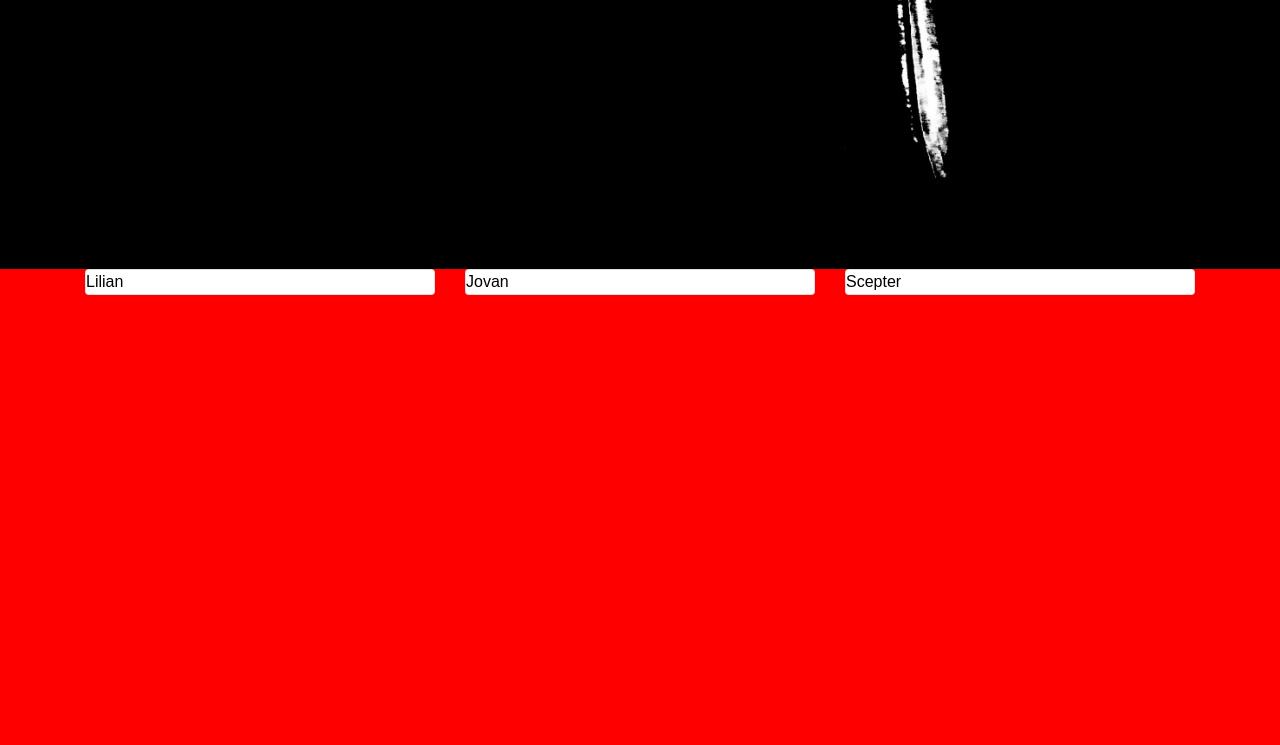
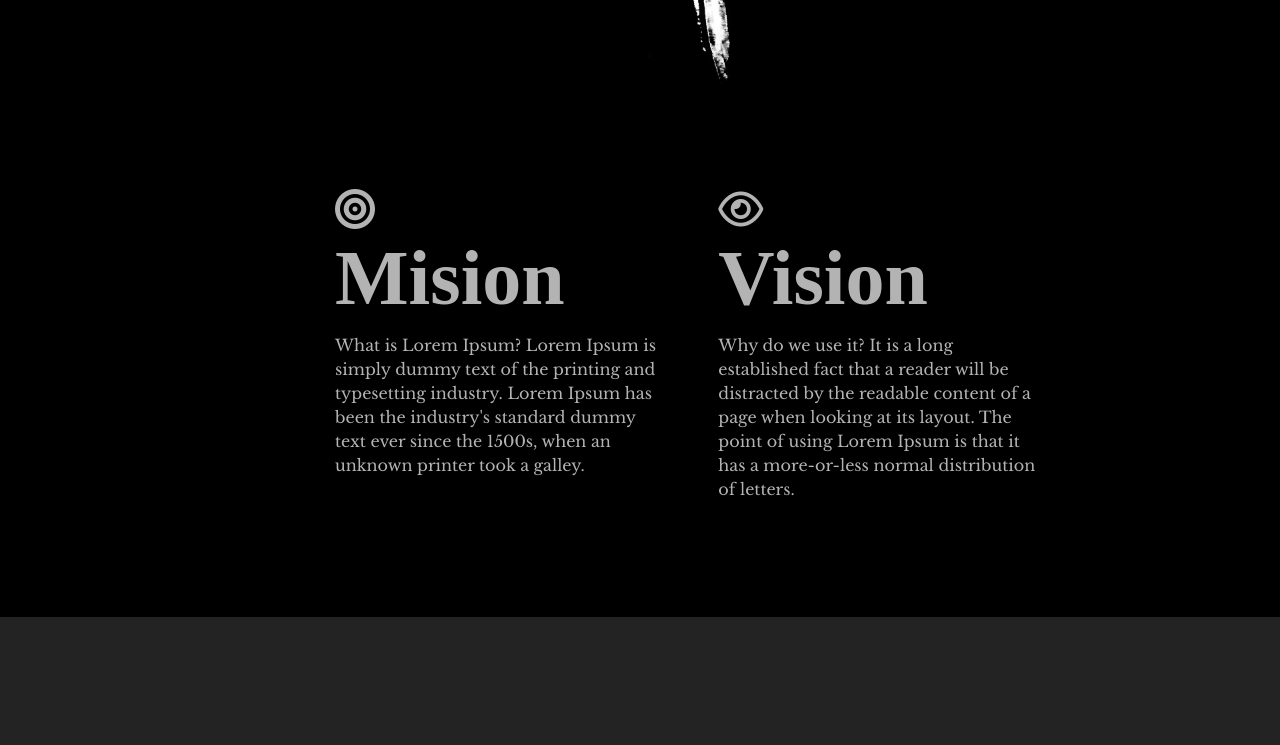
Before and after one commit to johnjovan/Website, a plain HTML site: page ITTC-Student.html in a window 1280 px wide. Shown: the part 771-1516 px from the top of the page. Drawn offline with nearby package versions, Linux system fonts and the light colour scheme; a web font is replaced by a local one.

Commit message:
ITTC Student

```diff
--- a/ITTC-Student.html
+++ b/ITTC-Student.html
@@ -9,6 +9,7 @@
     <link rel="shortcut icon" type="image/png" href="Images/Shutterstock.jpg" />
     <link rel="stylesheet" href="https://stackpath.bootstrapcdn.com/bootstrap/4.4.1/css/bootstrap.min.css"
         integrity="sha384-Vkoo8x4CGsO3+Hhxv8T/Q5PaXtkKtu6ug5TOeNV6gBiFeWPGFN9MuhOf23Q9Ifjh" crossorigin="anonymous">
+    <link rel="stylesheet" href="https://unpkg.com/aos@next/dist/aos.css" />
     <link rel="stylesheet" href="style/ITTC-Student.css">
 </head>
 
@@ -72,45 +73,43 @@
                 </div>
             </div>
         </section>
-        <section id="section-1-2">
+    </section>
+
+    <section id="section2">
+        <section id="section2-1">
             <div class="container">
-                <div>
-                    <h1>Mision</h1>
-                </div>
-                <div>
-                    <h1>Vision</h1>
+                <div class="row">
+                    <div class="col-md-5" id="mission" data-aos="fade-right" data-aos-duration="2500">
+                        <span><i class="fas fa-bullseye"></i></span>
+                        <h1>Mision</h1>
+                        <p>What is Lorem Ipsum?
+                            Lorem Ipsum is simply dummy text of the printing and typesetting industry. Lorem
+                            Ipsum has
+                            been
+                            the industry's standard dummy text ever since the 1500s, when an unknown printer
+                            took a
+                            galley.</p>
+                    </div>
+                    <div class="col-md-5" id="vision" data-aos="fade-left" data-aos-duration="2500">
+                        <span><i class="far fa-eye"></i></span>
+                        <h1>Vision</h1>
+                        <p>Why do we use it?
+                            It is a long established fact that a reader will be distracted by the readable content of a
+                            page when looking at its layout. The point of using Lorem Ipsum is that it has a
+                            more-or-less
+                            normal distribution of letters.</p>
+                    </div>
                 </div>
             </div>
         </section>
     </section>
 
-    <section id="section2">
-        <div id="section2-1">
-            <div class="container">
-                <div class="row">
-                    <div class="col-sm-4">
-                        <div class="card">
-                            Lilian
-                        </div>
-                    </div>
-                    <div class="col-sm-4">
-                        <div class="card">
-                            Jovan
-                        </div>
-                    </div>
-                    <div class="col-sm-4">
-                        <div class="card">
-                            Scepter
-                        </div>
-                    </div>
-                </div>
-            </div>
-        </div>
-    </section>
 
 
 
 
+
+    <script src="https://unpkg.com/aos@next/dist/aos.js"></script>
     <script src="https://kit.fontawesome.com/28303aefde.js" crossorigin="anonymous"></script>
     <script src="https://code.jquery.com/jquery-3.4.1.slim.min.js"
         integrity="sha384-J6qa4849blE2+poT4WnyKhv5vZF5SrPo0iEjwBvKU7imGFAV0wwj1yYfoRSJoZ+n" crossorigin="anonymous">
--- a/js/ITTC-Student.js
+++ b/js/ITTC-Student.js
@@ -27,7 +27,8 @@ $(document).ready(function () {
   });
 });
 
-
 function resettext() {
   document.getElementById("myform").reset();
 }
+
+AOS.init();
--- a/style/ITTC-Student.css
+++ b/style/ITTC-Student.css
@@ -8,14 +8,14 @@
 }
 
 ::-webkit-scrollbar-track {
-  background: linear-gradient(white, gray, #242323, black);
+  background: linear-gradient(white, gray, #242323, black, #242323, gray, white);
 }
 
 ::-webkit-scrollbar-thumb {
-  background: linear-gradient(white, gray, #242323, black);
+  background: linear-gradient(gray, #242323, black, black, #242323, gray);
 }
 
-html {
+* {
   padding: 0;
   margin: 0;
 }
@@ -23,25 +23,26 @@ html {
 body {
   margin: 0;
   padding: 0;
-  background: #242323;
+  /* background: #242323; */
+  background: black;
   font-family: 'Cantarell', sans-serif;
 }
 
 /*!  Section 1  !*/
 #section1 {
   background: url("../Images/converse.jpg");
+  height: 130vh;
+  width: 100%;
   background-repeat: no-repeat;
-  background-size: cover;
-  height: 130vh;
-  position: relative;
-  top: -20px;
+  background-size: 100% auto;
+  background-position: center;
 }
 
 header {
   position: sticky;
   position: -webkit-sticky;
   max-width: 1400px;
-  margin: 20px auto;
+  margin: auto;
   padding: 8px;
   box-sizing: border-box;
   border-radius: 4px;
@@ -277,7 +278,7 @@ nav .close.active {
 /* TODO Later */
 
 #section-1-1 {
-  padding: 70px 30px;
+  padding: 90px 30px;
 }
 
 #section-1-1 #container1 {
@@ -484,12 +485,6 @@ nav .close.active {
 
 /*+  END Getting Started Button  +*/
 
-#section1 #section-1-2 {
-  position: absolute;
-  width: 100%;
-  padding: 70px 30px;
-}
-
 /*!  END Section 1  !*/
 
 /** ==================== **/
@@ -497,15 +492,62 @@ nav .close.active {
 /*+  Section 2  +*/
 
 #section2 {
-  background: red;
-  background-repeat: no-repeat;
-  background-size: cover;
-  height: 100vh;
-  position: relative;
-  top: -20px;
-  color: black;
+  background: #242323;
+  height: 140vh;
+  color: white;
 }
 
+#section2 #section2-1 {
+  position: relative;
+  top: -100px;
+  width: 100%;
+  height: 40%;
+  padding: 30px 0;
+  background: black;
+}
+
+#section2 #section2-1 .container {
+  position: relative;
+  background: black;
+  top: -20px;
+  opacity: .7;
+}
+
+#section2 #section2-1 .container .row {
+  position: absolute;
+  left: 250px;
+}
+
+/* + MAKE IT CENTER */
+#section2 #section2-1 .row i {
+  font-size: 40px;
+  color: white;
+  align-items: center;
+  color: white;
+}
+
+#section2-1 #mission {
+  color: white;
+  width: 50%;
+  padding: 10px 30px;
+}
+
+#section2-1 #vision {
+  color: white;
+  width: 50%;
+  padding: 10px 30px;
+}
+
+#section2 #section2-1 .container h1 {
+  font-size: 78px;
+  font-weight: bolder;
+  word-spacing: 10px;
+  font-family: san;
+}
+
+#section2 #section2-1 .container p {
+  font-family: 'Libre Baskerville', serif;
+}
 
 
 
```
